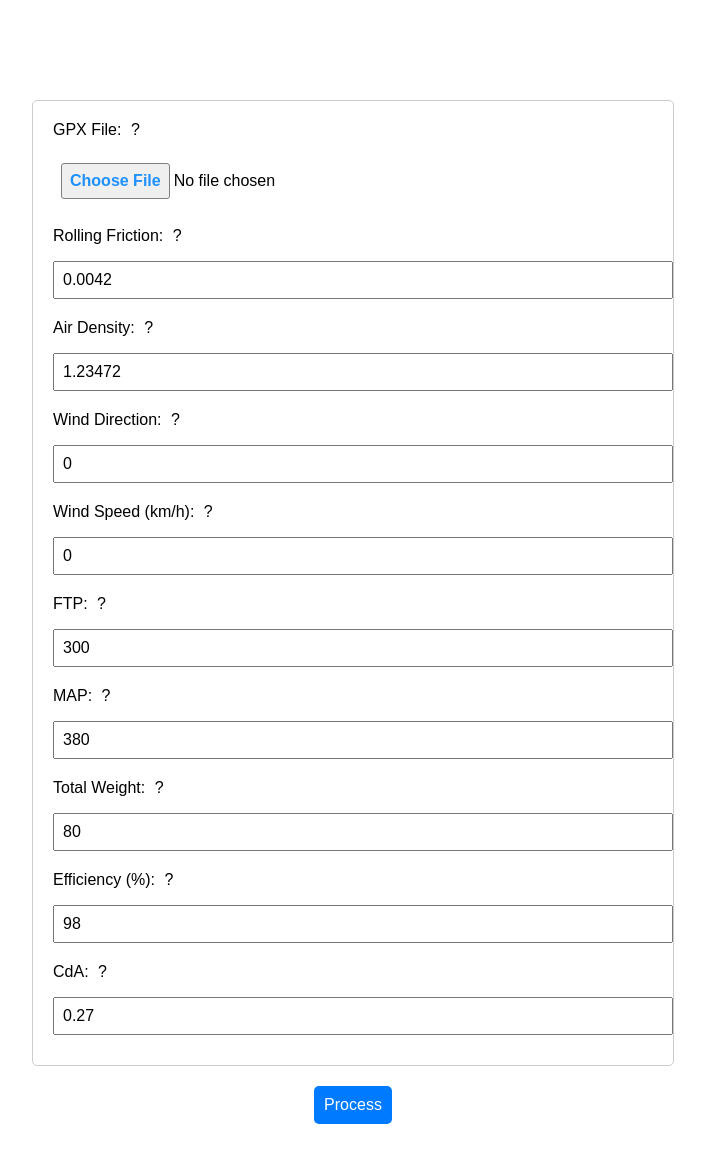
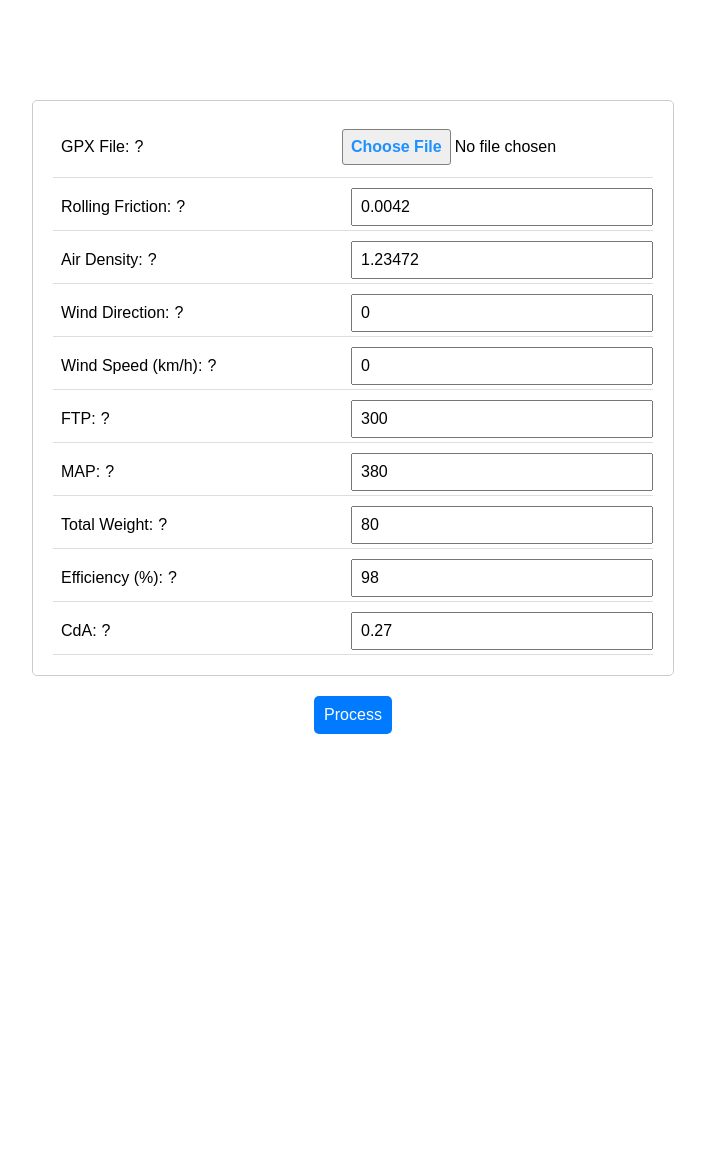
Before and after one commit to bgallois/PeakPacer, a Flask app: page / in a window 1280 px wide. Shown: the whole page, without its empty margins (287-992 px from the left). After the commit the page ends 734 px from the top, so only its background shows below. Run offline with Flask 3, Linux system fonts and the light colour scheme; some libraries are stand-ins or nearby versions.

Commit message:
[feat] change css

```diff
--- a/templates/map.html
+++ b/templates/map.html
@@ -40,17 +40,17 @@
       .form-group {
         width: 100%;
         display: flex;
-        flex-direction: column;
-        margin-bottom: 10px;
+        flex-direction: row;
+        border-bottom: 1px solid #ddd;
       }
       .form-container label,
       .form-container input {
-        display: block;
-        width: 100%;
-      }
-      .form-container input {
+        display: flex;
+        align-items: center;
+        flex: 2;
         padding: 8px;
         font-size: 1rem;
+        margin-bottom: 4px;
       }
       .tooltip {
         display: inline-block;
@@ -86,9 +86,6 @@
         color: white;
         border: none;
         border-radius: 5px;
-      }
-      input {
-        margin-top: 1rem;
       }
       input::file-selector-button {
         font-weight: bold;
```
